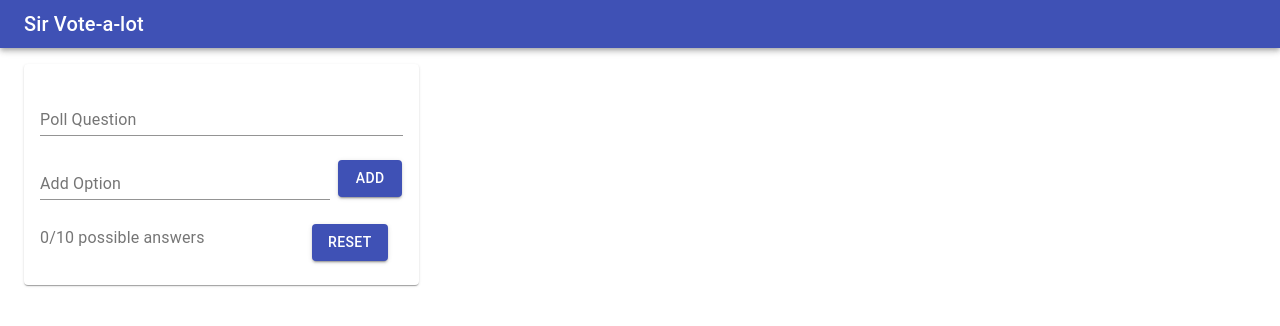
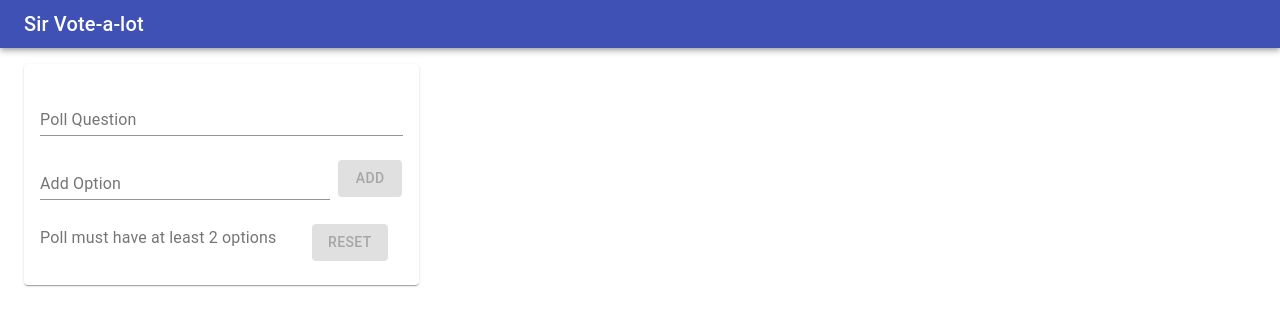
Before and after one commit to abdu997/BH-frontend, a React (Create React App) app: page / in a window 1280 px wide. Shown: the top 326 px of the page. Built offline with nearby package versions, Linux system fonts and the light colour scheme.

Commit message:
Added validation features to create poll form

```diff
--- a/src/components/CreatePollForm/index.jsx
+++ b/src/components/CreatePollForm/index.jsx
@@ -1,5 +1,5 @@
 import PropTypes from "prop-types";
-import { useState, useReducer } from "react";
+import { useState, useReducer, useEffect } from "react";
 
 import { makeStyles } from "@material-ui/core/styles";
 import Paper from "@material-ui/core/Paper";
@@ -70,11 +70,32 @@ function CreatePollForm({ pollResetHandler }) {
     const classes = useStyles();
     const [question, setQuestion] = useState("");
     const [newOption, setNewOption] = useState("");
+    const [disableReset, setDisableReset] = useState(false);
 
     const [pollOptions, dispatchPollOptions] = useReducer(
         pollOptionsReducer,
         []
     );
+
+    // Whenever state changes, disable reset button if the question or any option title is longer than 80 chars or there are more than 10 options or less than 2
+    useEffect(() => {
+        if (pollOptions.length >= 10 || pollOptions.length < 2) {
+            setDisableReset(true);
+            return;
+        }
+        if (question.length > 80 || question.length === 0) {
+            setDisableReset(true);
+            return;
+        }
+        for (let option of pollOptions) {
+            if (option.title.length > 80 || option.title.length === 0) {
+                setDisableReset(true);
+                return;
+            }
+        }
+
+        setDisableReset(false);
+    }, [pollOptions, question]);
 
     // Adds new option and empties add option field
     const addOption = (e) => {
@@ -83,10 +104,14 @@ function CreatePollForm({ pollResetHandler }) {
         setNewOption("");
     };
 
-    // Passes new question and options to higher component
+    // Empties vote counts and passes new question and options to higher component
     const resetPoll = (e) => {
         e.preventDefault();
-        pollResetHandler(question, pollOptions);
+        const options = pollOptions.map((option) => {
+            option["voteCount"] = 0;
+            return option;
+        });
+        pollResetHandler(question, options);
     };
 
     return (
@@ -97,6 +122,12 @@ function CreatePollForm({ pollResetHandler }) {
                     fullWidth
                     value={question}
                     onChange={(e) => setQuestion(e.target.value)}
+                    error={question.length > 80}
+                    helperText={
+                        question.length > 80
+                            ? "This field has an 80 character limit"
+                            : ""
+                    }
                 />
                 {pollOptions &&
                     pollOptions.map(({ title }, index) => (
@@ -111,6 +142,12 @@ function CreatePollForm({ pollResetHandler }) {
                                         index: index,
                                         option: e.target.value,
                                     })
+                                }
+                                error={pollOptions[index].title.length > 80}
+                                helperText={
+                                    pollOptions[index].title.length > 80
+                                        ? "This field has an 80 character limit"
+                                        : ""
                                 }
                             />
                             <Button
@@ -134,6 +171,13 @@ function CreatePollForm({ pollResetHandler }) {
                         className={classes.pollOption}
                         value={newOption}
                         onChange={(e) => setNewOption(e.target.value)}
+                        error={newOption.length > 80}
+                        helperText={
+                            newOption.length > 80
+                                ? "This field has an 80 character limit"
+                                : ""
+                        }
+                        disabled={pollOptions.length >= 10}
                     />
                     <Button
                         type="submit"
@@ -141,6 +185,11 @@ function CreatePollForm({ pollResetHandler }) {
                         color="primary"
                         className={classes.pollButton}
                         onClick={addOption}
+                        disabled={
+                            pollOptions.length >= 10 ||
+                            newOption.length > 80 ||
+                            newOption.length === 0
+                        }
                     >
                         Add
                     </Button>
@@ -148,7 +197,9 @@ function CreatePollForm({ pollResetHandler }) {
                 <Grid container>
                     <Grid item xs={9} className={classes.optionsCounter}>
                         <Typography align={"left"}>
-                            {pollOptions.length}/10 possible answers
+                            {pollOptions.length < 2
+                                ? "Poll must have at least 2 options"
+                                : pollOptions.length + "/10 possible answers"}
                         </Typography>
                     </Grid>
                     <Grid item xs={3}>
@@ -157,6 +208,7 @@ function CreatePollForm({ pollResetHandler }) {
                             variant="contained"
                             color="primary"
                             onClick={resetPoll}
+                            disabled={disableReset}
                         >
                             Reset
                         </Button>
```
